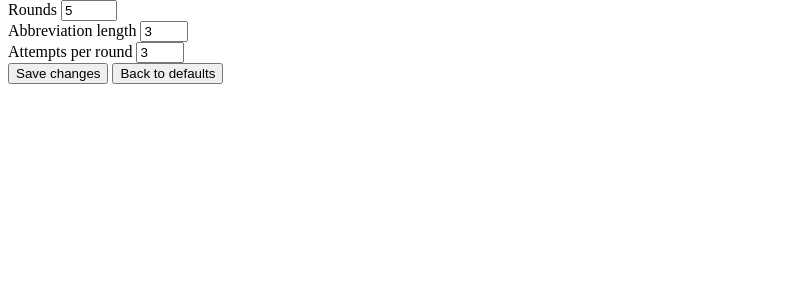
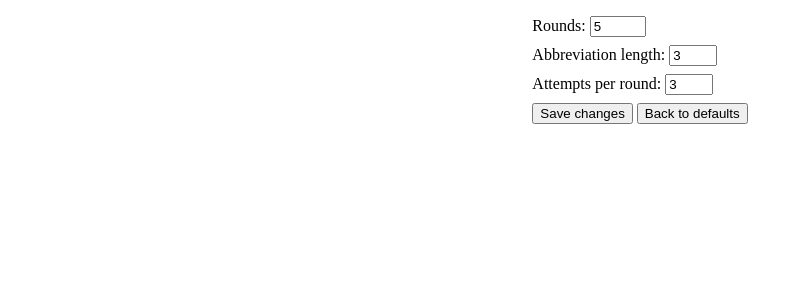
Before and after one commit to mathews012468/revab, a Django app: page /settings in a window 1280 px wide. Shown: the part 103-403 px from the top of the page, without its empty margins (0-803 px from the left). Run offline with Django 4.2, Linux system fonts and the light colour scheme.

Commit message:
some visual tweaks in settings page

```diff
--- /dev/null
+++ b/revab/revabapp/static/revabapp/css/settings-page.css
@@ -0,0 +1,13 @@
+#wrapper {
+    margin: 1em;
+    display: flex;
+    justify-content: center;
+    align-items: center;
+    height: 100%;
+}
+
+form {
+    display: flex;
+    flex-direction: column;
+    gap: 0.5em;
+}
--- a/revab/revabapp/templates/revabapp/settings.html
+++ b/revab/revabapp/templates/revabapp/settings.html
@@ -39,15 +39,15 @@
             csrf token necessary for post requests in django according to this stack overflow answer -->
           {% csrf_token %}
           <div>
-            <label for="rounds">Rounds</label>
+            <label for="rounds">Rounds:</label>
             <input type="number" name="rounds" min="1" max="10" value="{{ rounds }}">
           </div>
           <div>
-            <label for="abbrev_length">Abbreviation length</label>
+            <label for="abbrev_length">Abbreviation length:</label>
             <input type="number" name="abbrev_length" min="3" max="4" value="{{ abbrev_length }}">
           </div>
           <div>
-            <label for="attempts_per_round">Attempts per round</label>
+            <label for="attempts_per_round">Attempts per round:</label>
             <input type="number" name="attempts_per_round" min="1" max="5" value="{{ attempts_per_round }}">
           </div>
           <div>
```
